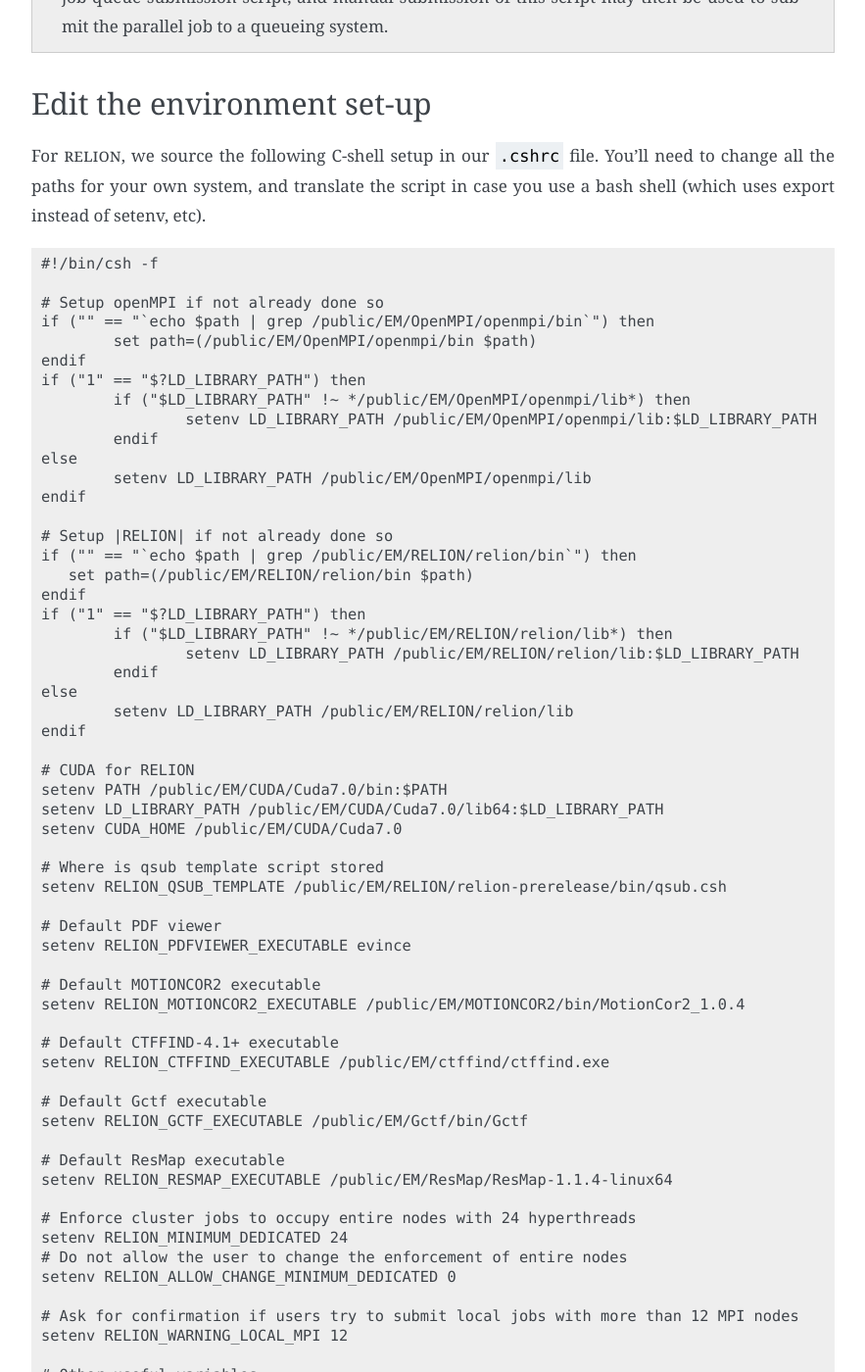
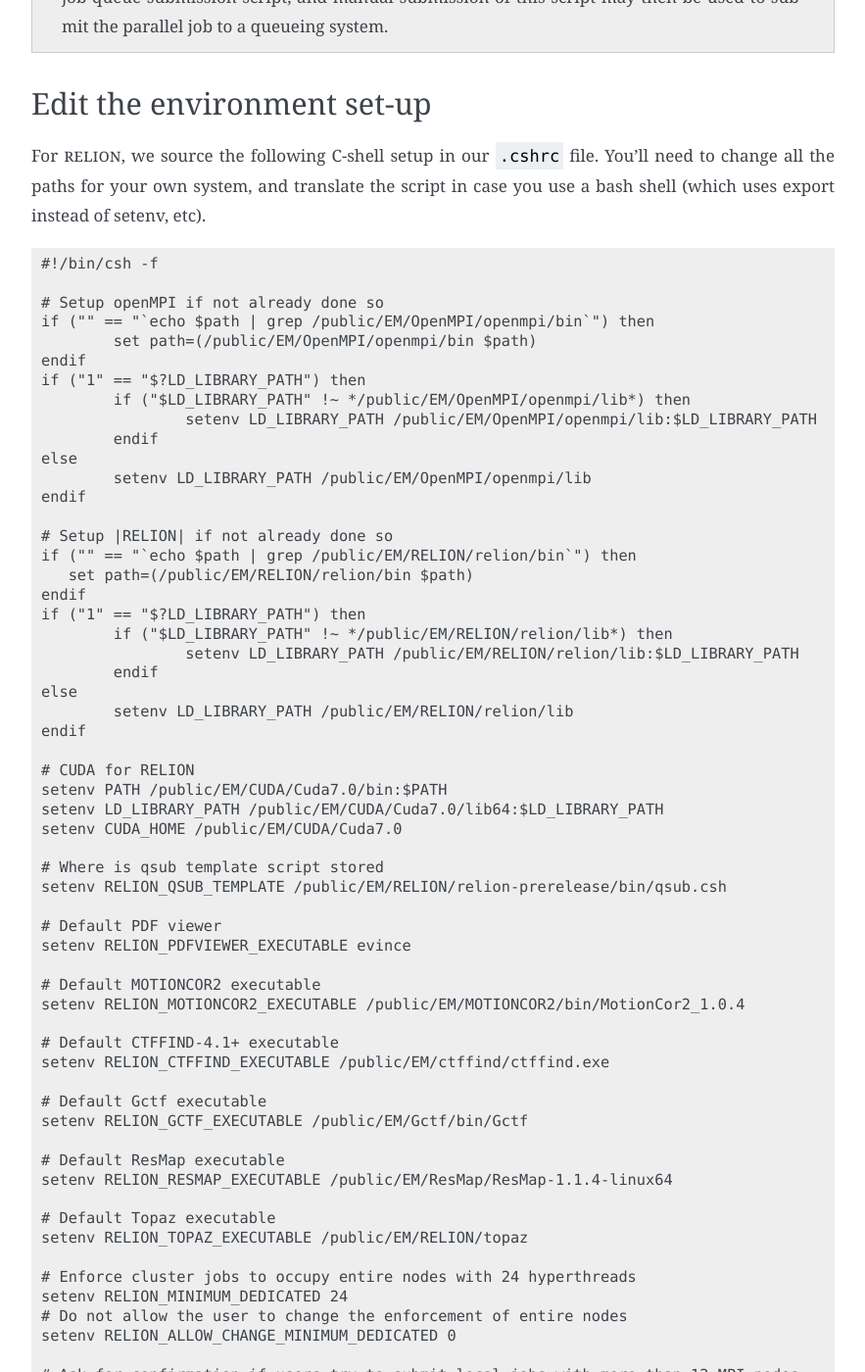
Before and after one commit to 3dem/relion-documents, a Sphinx documentation site: the page built from source/Installation.rst, in a window 1280 px wide and 1400 px high, scrolled down 8896 px. Shown: the whole window at 98% size, without its empty margins (308-1191 px from the left). Built offline with Sphinx 7.4.7, drawn with Linux system fonts in a browser that asks for light colours; cross-references to code outside the pages are shown as plain code; some of the changed text lies outside the part shown.

Commit message:
Document RELION_TOPAZ_EXECUTABLE

```diff
--- a/source/Installation.rst
+++ b/source/Installation.rst
@@ -409,6 +409,9 @@ You'll need to change all the paths for your own system, and translate the scrip
      # Default ResMap executable
      setenv RELION_RESMAP_EXECUTABLE /public/EM/ResMap/ResMap-1.1.4-linux64
 
+     # Default Topaz executable
+     setenv RELION_TOPAZ_EXECUTABLE /public/EM/RELION/topaz
+
      # Enforce cluster jobs to occupy entire nodes with 24 hyperthreads
      setenv RELION_MINIMUM_DEDICATED 24
      # Do not allow the user to change the enforcement of entire nodes
```
